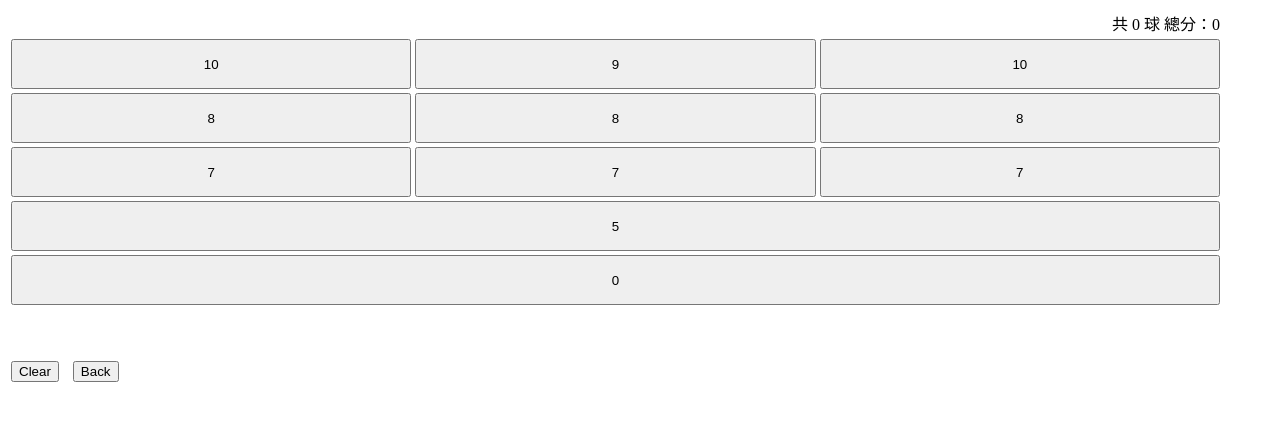
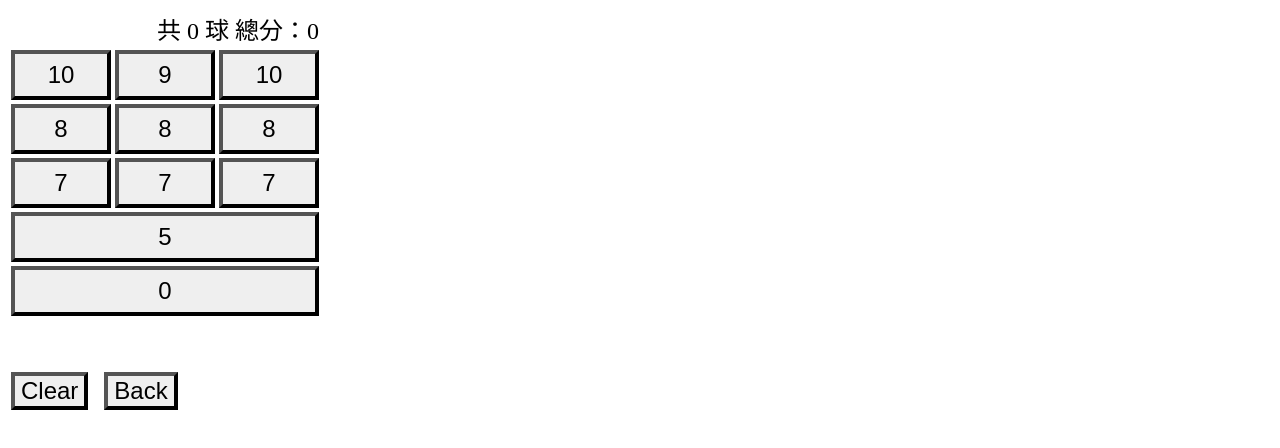
Before and after one commit to Xi-Plus/NKUST-Badminton-Scoring, a plain HTML site: page index.html in a window 1280 px wide. Drawn offline with Linux system fonts and the light colour scheme.

Commit message:
Adjust size, style

```diff
--- a/index.html
+++ b/index.html
@@ -5,12 +5,21 @@
 <meta charset="UTF-8">
 <meta name="viewport" content="width=device-width, initial-scale=1">
 <style type="text/css">
+* {
+	font-size: 24px;
+}
+.addscoretd {
+	width: 100px;
+}
 .addscore {
 	width: 100%;
 	height: 50px;
 }
 .wrongscore {
 	background-color: #999;
+}
+button {
+	border-width: 4px;
 }
 td {
 	vertical-align: top;
@@ -58,7 +67,7 @@ function markwrongscore(el) {
 	}
 }
 </script>
-<table width="100%">
+<table>
 	<tr align="right">
 		<td colspan="3">
 			共 <span id="balltext" style="width: 50px;">0</span> 球
@@ -66,22 +75,22 @@ function markwrongscore(el) {
 		</td>
 	</tr>
 	<tr>
-		<td width="33%"><button id="btn1" class="addscore" onclick="addscore(10);">10</button></td>
-		<td width="33%"><button id="btn2" class="addscore" onclick="addscore(9);">9</button></td>
-		<td width="33%"><button id="btn3" class="addscore" onclick="addscore(10);">10</button></td>
-		<td rowspan="6" style="min-width: 45px;">
+		<td class="addscoretd"><button id="btn1" class="addscore" onclick="addscore(10);">10</button></td>
+		<td class="addscoretd"><button id="btn2" class="addscore" onclick="addscore(9);">9</button></td>
+		<td class="addscoretd"><button id="btn3" class="addscore" onclick="addscore(10);">10</button></td>
+		<td rowspan="6" style="min-width: 70px;">
 			<div id="historytext" style="height: 300px; overflow: scroll;"></div>
 		</td>
 	</tr>
 	<tr>
-		<td width="33%"><button id="btn4" class="addscore" onclick="addscore(8);">8</button></td>
-		<td width="33%"><button id="btn5" class="addscore" onclick="addscore(8);">8</button></td>
-		<td width="33%"><button id="btn6" class="addscore" onclick="addscore(8);">8</button></td>
+		<td class="addscoretd"><button id="btn4" class="addscore" onclick="addscore(8);">8</button></td>
+		<td class="addscoretd"><button id="btn5" class="addscore" onclick="addscore(8);">8</button></td>
+		<td class="addscoretd"><button id="btn6" class="addscore" onclick="addscore(8);">8</button></td>
 	</tr>
 	<tr>
-		<td width="33%"><button id="btn4" class="addscore" onclick="addscore(7);">7</button></td>
-		<td width="33%"><button id="btn5" class="addscore" onclick="addscore(7);">7</button></td>
-		<td width="33%"><button id="btn6" class="addscore" onclick="addscore(7);">7</button></td>
+		<td class="addscoretd"><button id="btn4" class="addscore" onclick="addscore(7);">7</button></td>
+		<td class="addscoretd"><button id="btn5" class="addscore" onclick="addscore(7);">7</button></td>
+		<td class="addscoretd"><button id="btn6" class="addscore" onclick="addscore(7);">7</button></td>
 	</tr>
 	<tr>
 		<td colspan="3"><button id="btn7" class="addscore" onclick="addscore(5);">5</button></td>
```
